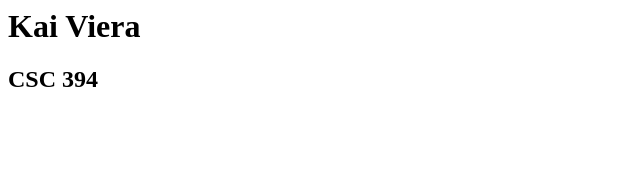
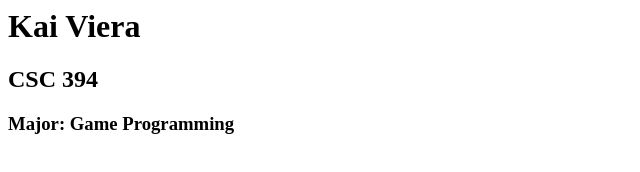
Before and after one commit to kviera-dev/csc-394-assignment-1, a plain HTML site: page index.html in a window 1280 px wide. Shown: the whole page, without its empty margins (0-640 px from the left). Drawn offline with Linux system fonts and the light colour scheme.

Commit message:
Update index.html

```diff
--- a/index.html
+++ b/index.html
@@ -5,5 +5,6 @@
   <body>
     <h1>Kai Viera</h1>
     <h2>CSC 394</h2>
+    <h3>Major: Game Programming</h3>
   </body>
 </html>
```
